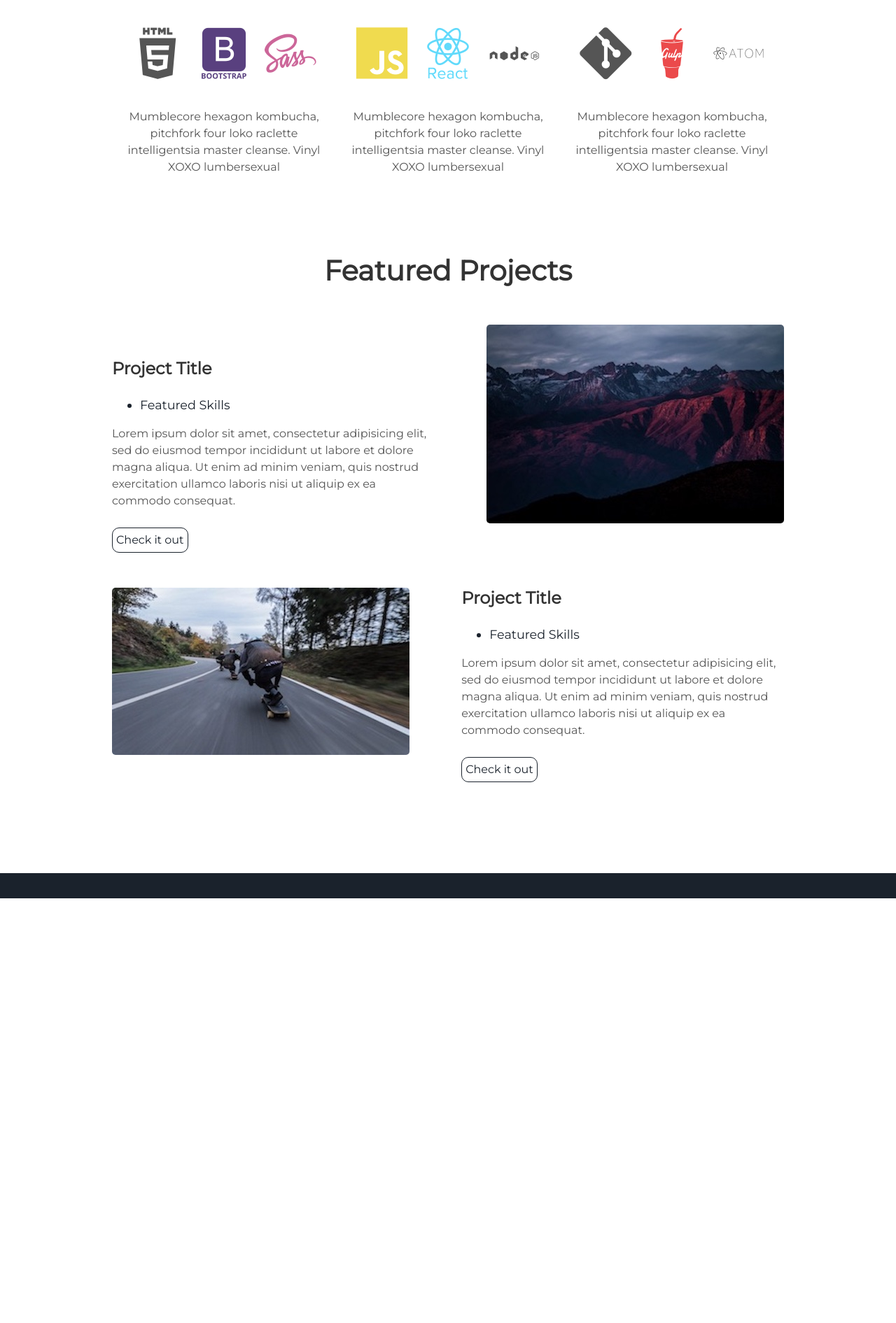
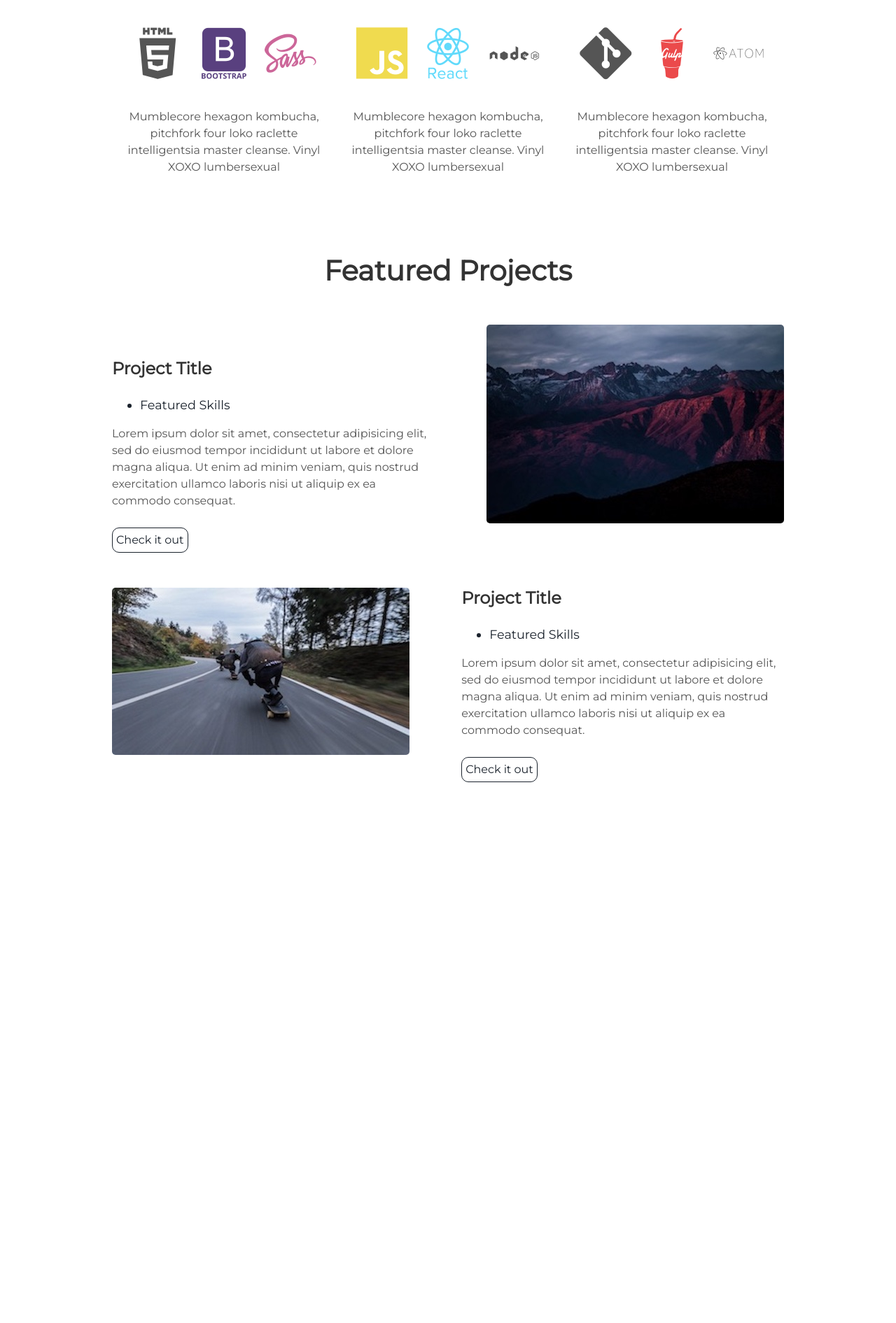
Before and after one commit to kabir0104k/whoami, a Jekyll site: the page built from index.html, in a window 1280 px wide. Shown: the part 1259-3150 px from the top of the page at 70% size. Built offline with Jekyll 4.4.1, drawn with Linux system fonts in a browser that asks for light colours; after the commit the page ends 3014 px from its top, so only the background shows below that.

Commit message:
Update footer.html

```diff
--- a/_includes/footer.html
+++ b/_includes/footer.html
@@ -1,11 +1,16 @@
-<footer class="footer">
-    <p>{{Ranjan Kumar}}</p>
-    <p><span class="love"></span><a href="https://github.com/Kabir0104k"> </a></p>
-</footer>
-<script src="//cdn.jsdelivr.net/particles.js/2.0.0/particles.min.js"></script>
-<script src="{{ "/assets/js/sweet-scroll.min.js" | prepend: site.baseurl }}"></script>
-<script src="{{ "/assets/js/main.js" | prepend: site.baseurl }}"></script>
-{% include google-analytics.html %}
+<!DOCTYPE html>
+<html lang="en">
+
+<head>
+    <!-- Your head content goes here -->
+    <meta charset="UTF-8">
+    <meta name="viewport" content="width=device-width, initial-scale=1.0">
+    <title>Your Portfolio</title>
+    <!-- Add any additional stylesheets, scripts, or meta tags as needed -->
+
+    <!-- Kaspersky Cyber Map widget CSS -->
+    <link rel="stylesheet" href="https://cybermap.kaspersky.com/en/widget/dynamic/dark/main.css">
+</head>
 
 <body>
     <!-- Your website content goes here -->
@@ -17,4 +22,14 @@
 
     <!-- Your scripts or additional content -->
 
+    <!-- Particle.js library -->
+    <script src="//cdn.jsdelivr.net/particles.js/2.0.0/particles.min.js"></script>
+    <!-- Sweet Scroll library -->
+    <script src="{{ "/assets/js/sweet-scroll.min.js" | prepend: site.baseurl }}"></script>
+    <!-- Your main script -->
+    <script src="{{ "/assets/js/main.js" | prepend: site.baseurl }}"></script>
+    <!-- Google Analytics -->
+    {% include google-analytics.html %}
 </body>
+
+</html>
```
